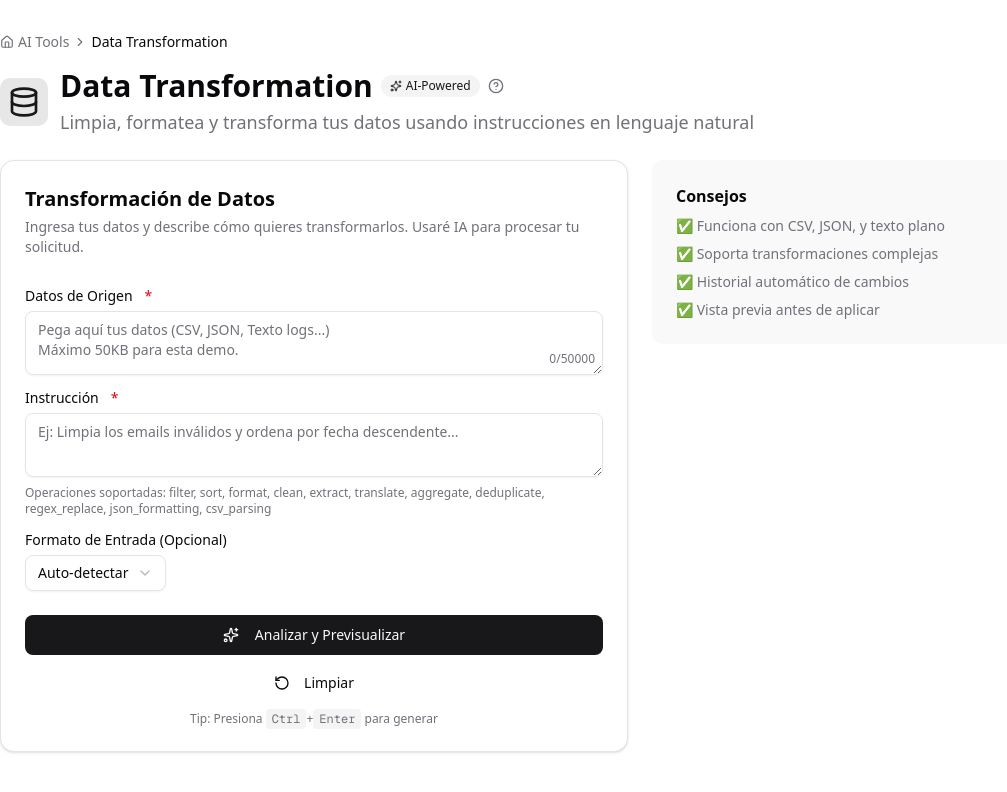
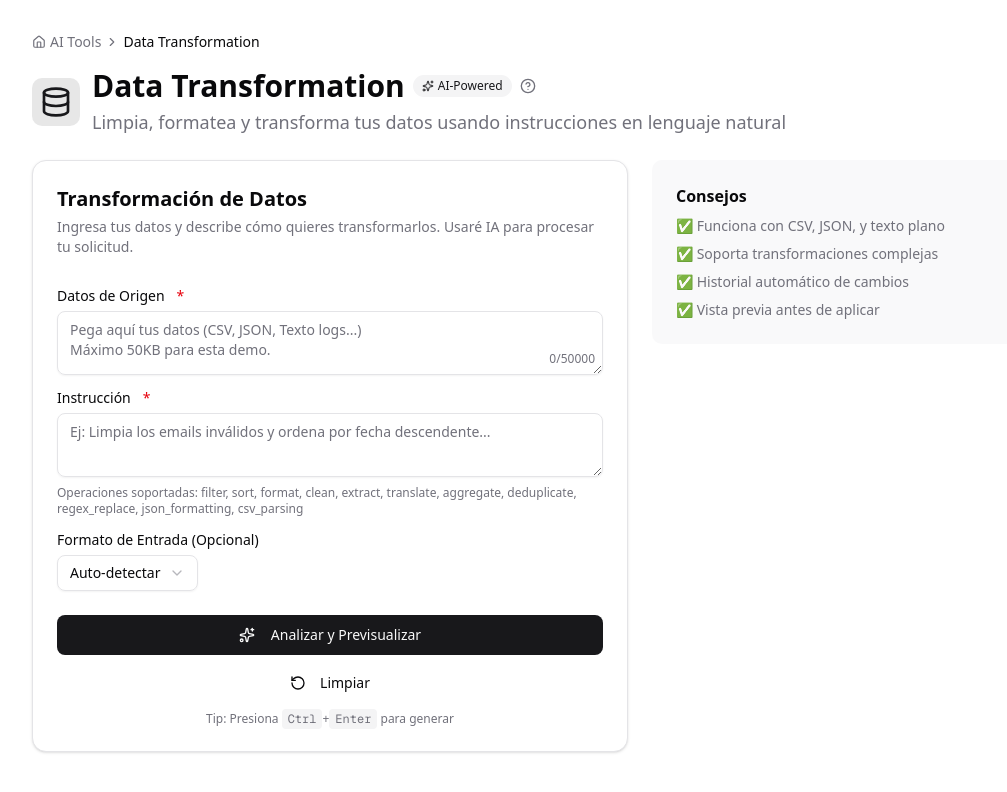
Before and after one commit to jose-miserol/gima-ai-chatbot, a Next.js app: page /tools/data-transformation in a window 1280 px wide. Shown: the top 792 px of the page, without its empty margins (0-1007 px from the left). Built offline with nearby package versions, Linux system fonts and the light colour scheme.

Commit message:
feat: fixed ChatHeader component for chat interface and ToolsLayout for development-only routes and update docs

```diff
--- a/app/components/features/chat/chat-header.tsx
+++ b/app/components/features/chat/chat-header.tsx
@@ -37,7 +37,7 @@ export function ChatHeader({ hasMessages, onClearHistory }: ChatHeaderProps) {
       <Image
         src="/logotype.svg"
         alt="GIMA"
-        width={120}
+        width={80}
         height={40}
         className="mx-auto mb-2 dark:invert"
         priority
--- a/app/tools/layout.tsx
+++ b/app/tools/layout.tsx
@@ -11,5 +11,5 @@ export default function ToolsLayout({ children }: { children: React.ReactNode })
     // notFound();
     // }
 
-    return <>{children}</>;
+    return <><div className="mx-auto px-8">{children}</div></>;
 }
```
Also changed, not shown: 8 other files (tests, documents, lock files or other folders).
